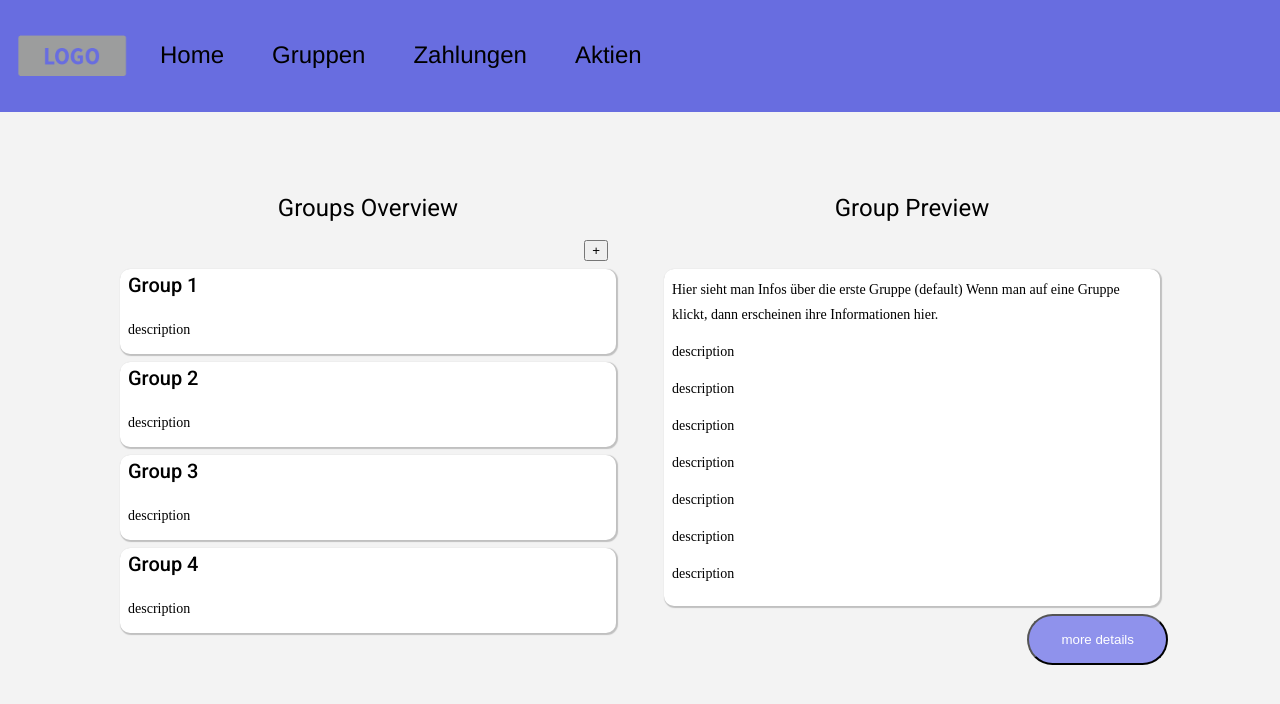
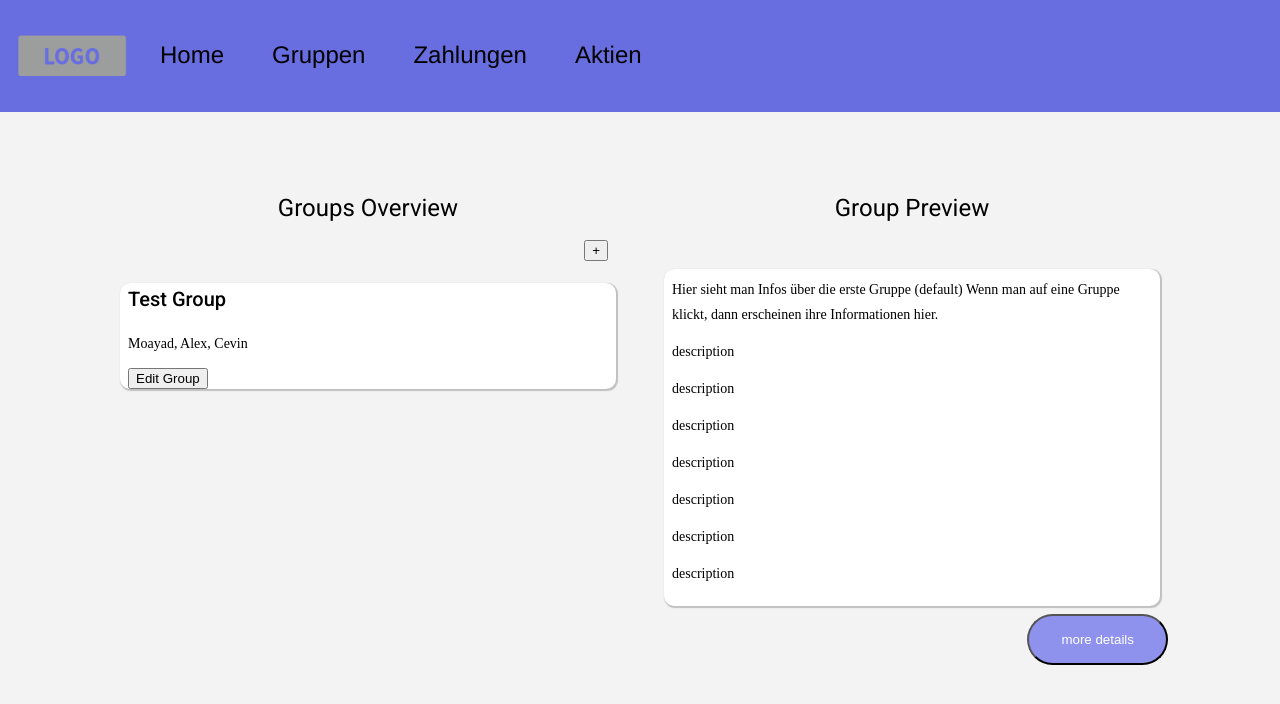
Before and after one commit to Davo00/aktien-app-frontend, an Angular app in the folder ShaFi/: page /group-overview in a window 1280 px wide. Shown: the top 704 px of the page. Built offline with nearby package versions, Linux system fonts and the light colour scheme; a web font is replaced by a local one.

Commit message:
Man kann jetzt Gruppen hinzufügen und bearbeitn

```diff
--- /dev/null
+++ b/ShaFi/src/app/add-group-dialog/add-group-dialog.component.html
@@ -0,0 +1,20 @@
+<mat-form-field appearence="legacy" color="accent">
+  <mat-label>Group Name</mat-label>
+  <input matInput value="{{ data.groupName }}" #box1 />
+</mat-form-field>
+
+<mat-form-field appearence="legacy" color="accent">
+  <mat-label>Members</mat-label>
+  <input matInput value="{{ data.members }}" #box2 />
+</mat-form-field>
+
+<div style="display: block">
+  <button (click)="dialogClose()">Cancel</button>
+  <button
+    (click)="
+      data.groupName = box1.value; data.members = box2.value; dialogClose()
+    "
+  >
+    Save
+  </button>
+</div>
--- /dev/null
+++ b/ShaFi/src/app/add-group-dialog/add-group-dialog.component.ts
@@ -0,0 +1,42 @@
+import { Component, Inject, OnInit } from '@angular/core';
+import { MAT_DIALOG_DATA, MatDialogRef } from '@angular/material/dialog';
+
+@Component({
+  selector: 'app-add-group-dialog',
+  templateUrl: './add-group-dialog.component.html',
+  styleUrls: ['./add-group-dialog.component.css'],
+})
+export class AddGroupDialogComponent implements OnInit {
+  groupName: any;
+  members: any;
+
+  constructor(
+    @Inject(MAT_DIALOG_DATA)
+    public data: {
+      groupName: String;
+      members: String;
+    },
+    private matDialogRef: MatDialogRef<AddGroupDialogComponent>
+  ) {}
+
+  ngOnInit(): void {}
+
+  dialogSaveGroup() {
+    this.data.groupName = this.groupName;
+    this.data.members = this.members;
+    this.matDialogRef.close(this.data);
+  }
+
+  ngOnDestroy() {
+    console.log(this.data);
+    if (this.data.groupName === null || this.data.members === null) {
+      this.matDialogRef.close(null);
+    } else {
+      this.matDialogRef.close(this.data);
+    }
+  }
+
+  dialogClose() {
+    this.matDialogRef.close();
+  }
+}
--- a/ShaFi/src/app/app.module.ts
+++ b/ShaFi/src/app/app.module.ts
@@ -11,6 +11,7 @@ import { DialogwindowComponent } from './dialogwindow/dialogwindow.component';
 import { DialogmainexampleComponent } from './dialogmainexample/dialogmainexample.component';
 import { HomeComponent } from './home/home.component';
 import { GroupHistoryComponent } from './group-history/group-history.component';
+import { AddGroupDialogComponent } from './add-group-dialog/add-group-dialog.component';
 
 
 @NgModule({
@@ -20,7 +21,8 @@ import { GroupHistoryComponent } from './group-history/group-history.component';
     DialogwindowComponent,
     DialogmainexampleComponent,
     HomeComponent,
-    GroupHistoryComponent
+    GroupHistoryComponent,
+    AddGroupDialogComponent
   ],
   imports: [
     BrowserModule,
--- a/ShaFi/src/app/group-overview/group-overview.component.css
+++ b/ShaFi/src/app/group-overview/group-overview.component.css
@@ -26,11 +26,9 @@
 }
 
 .groups {
-  display: grid;
 }
 
 .group {
-  display: grid;
   margin-bottom: 0.5rem;
   padding-left: 0.5rem;
   background-color: white;
--- a/ShaFi/src/app/group-overview/group-overview.component.html
+++ b/ShaFi/src/app/group-overview/group-overview.component.html
@@ -2,25 +2,18 @@
   <div class="groupOverview">
     <div class="groupContainer">
       <h1 class="heading">Groups Overview</h1>
-      <span (click)="addGroup()"></span>
-      <div><button class="addGroupButton">+</button></div>
+      <div><button (click)="addGroup()" class="addGroupButton">+</button></div>
       <div class="groups">
-        <div class="group">
-          <h2 class="">Group 1</h2>
-          <p>description</p>
-        </div>
-        <div class="group">
-          <h2 class="">Group 2</h2>
-          <p>description</p>
-        </div>
-        <div class="group">
-          <h2 class="">Group 3</h2>
-          <p>description</p>
-        </div>
-        <div class="group">
-          <h2 class="">Group 4</h2>
-          <p>description</p>
-        </div>
+        <ul class="group" *ngFor="let group of Groups; let i = index">
+          <div>
+            <h2>{{ Groups[i].groupName }}</h2>
+            <p>{{ Groups[i].members }}</p>
+            <button (click)="editGroup(i)">Edit Group</button>
+          </div>
+          <!-- <li>Name: {{group.groupName}} and {{group.members}}
+            <button (click)="editGroup(i)">Edit</button>
+          </li> -->
+        </ul>
       </div>
     </div>
   </div>
--- a/ShaFi/src/app/group-overview/group-overview.component.ts
+++ b/ShaFi/src/app/group-overview/group-overview.component.ts
@@ -1,18 +1,64 @@
 import { Component, OnInit } from '@angular/core';
+import { MatDialog } from '@angular/material/dialog';
+import { AddGroupDialogComponent } from '../add-group-dialog/add-group-dialog.component';
 
 @Component({
   selector: 'app-group-overview',
   templateUrl: './group-overview.component.html',
-  styleUrls: ['./group-overview.component.css']
+  styleUrls: ['./group-overview.component.css'],
 })
 export class GroupOverviewComponent implements OnInit {
-
-  constructor() { }
+  constructor(private matDialog: MatDialog) {}
 
   ngOnInit(): void {
+    console.log(this.Groups);
   }
 
+  Groups: { groupName: string; members: string }[] = [
+    { groupName: 'Test Group', members: 'Moayad, Alex, Cevin' },
+  ];
+
   addGroup() {
+    const dialogRef = this.matDialog.open(AddGroupDialogComponent, {
+      data: {
+        groupName: null,
+        members: null,
+      },
+      width: '60vw',
+      height: '60vh',
+      position: {},
+      disableClose: false,
+    });
+    dialogRef.afterClosed().subscribe((result) => {
+      // if (result == null) {
+      // } else {
+        console.log(result);
+        this.Groups.push({
+          groupName: result.groupName,
+          members: result.members,
+        });
+      // }
+    });
+  }
 
+  editGroup(number: number) {
+    const dialogref = this.matDialog.open(AddGroupDialogComponent, {
+      data: {
+        groupName: this.Groups[number].groupName,
+        members: this.Groups[number].members,
+      },
+      width: '60vw',
+      height: '60vh',
+      position: {},
+      disableClose: false,
+    });
+    dialogref.afterClosed().subscribe((result) => {
+      if (result == null) {
+      } else {
+        console.log(result);
+        this.Groups[number].groupName = result.groupName;
+        this.Groups[number].members = result.members;
+      }
+    });
   }
 }
```
Also changed, not shown: ShaFi/src/app/add-group-dialog/add-group-dialog.component.css (added), 1 other file (tests, documents, lock files or other folders).
